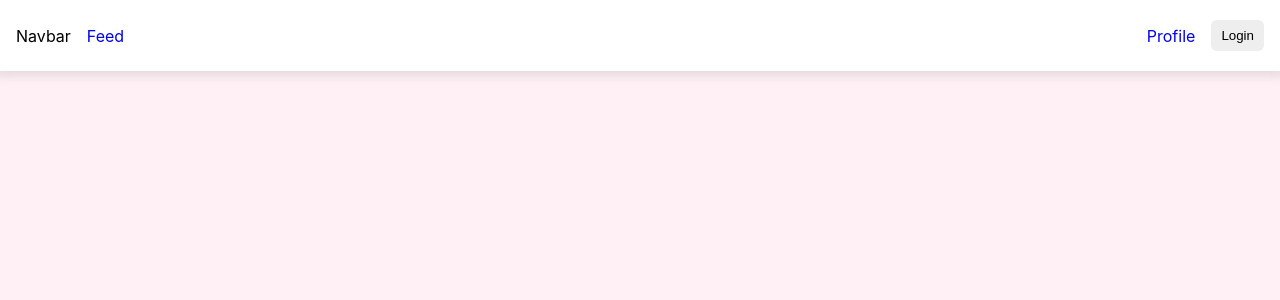
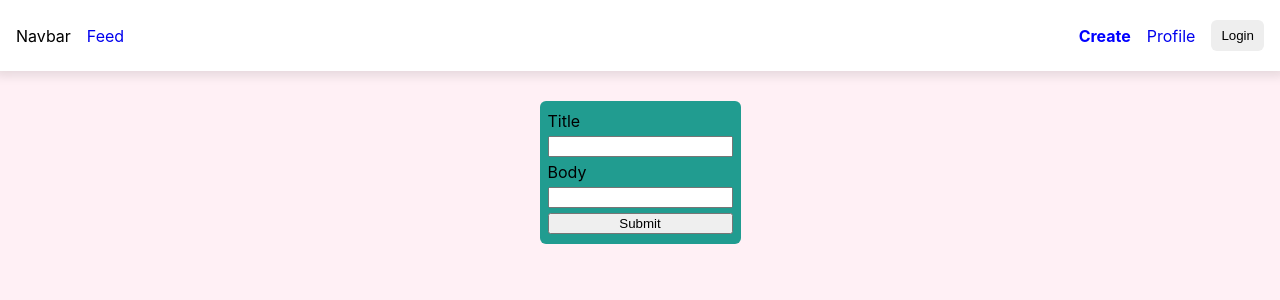
Before and after one commit to bnnnnnogk/my-first-react-app, a React (Vite) app: page /create in a window 1280 px wide. Shown: the top 300 px of the page. Built offline with nearby package versions, Linux system fonts and the light colour scheme; no server answers.

Commit message:
code demo for create

```diff
--- a/src/App.tsx
+++ b/src/App.tsx
@@ -3,6 +3,7 @@ import './App.css'
 import Navbar from './components/Navbar'
 import Home from './pages/Home'
 import Profile from './pages/Profile'
+import Create from './pages/create'
 
 function App() {
   return (
@@ -11,6 +12,7 @@ function App() {
       <Routes>
         <Route path="/" element={<Home />} />
         <Route path="/profile" element={<Profile />} />
+        <Route path="/create" element={<Create />} />
       </Routes>
     </div>
   )
--- a/src/components/Navbar.tsx
+++ b/src/components/Navbar.tsx
@@ -11,6 +11,9 @@ const Navbar = () => {
         </NavLink>
       </div>
       <div className={classes.menu}>
+        <NavLink className={({ isActive }) => (isActive ? classes.active : classes.inactive)} to="/create">
+          Create
+        </NavLink>
         <NavLink className={({ isActive }) => (isActive ? classes.active : classes.inactive)} to="/profile">
           Profile
         </NavLink>
@@ -19,4 +22,5 @@ const Navbar = () => {
     </nav>
   )
 }
+
 export default Navbar
--- /dev/null
+++ b/src/pages/Create.module.css
@@ -0,0 +1,11 @@
+.postForm {
+  display: flex;
+  flex-direction: column;
+  width: max-content;
+  height: auto;
+  background-color: #219c90;
+
+  padding: 10px 8px;
+  border-radius: 6px;
+  gap: 5px;
+}
--- a/src/pages/Create.tsx
+++ b/src/pages/Create.tsx
@@ -0,0 +1,42 @@
+import { FormEvent, useState } from 'react'
+import usePosts from '../hooks/usePosts'
+// import classes from './Navbar.module.css'
+import classes from './Create.module.css'
+
+const Create = () => {
+  const { isLoading, isSubmitting, createPost } = usePosts()
+  const [newTitle, setNewTitle] = useState<string>('')
+  const [newBody, setNewBody] = useState<string>('')
+
+  const handleSubmit = async (e: FormEvent) => {
+    e.preventDefault()
+
+    try {
+      await createPost(newTitle, newBody)
+
+      setNewTitle('')
+      setNewBody('')
+    } catch (err) {
+      console.error(err)
+    }
+  }
+
+  if (isLoading) return <h1>Loading...</h1>
+
+  return (
+    <div className={classes.feedContainer}>
+      <form className={classes.postForm} onSubmit={handleSubmit}>
+        <label>Title</label>
+        <input type="text" value={newTitle} onChange={(e) => setNewTitle(e.target.value)} required />
+        <label>Body</label>
+        <input type="text" value={newBody} onChange={(e) => setNewBody(e.target.value)} required />
+
+        <button type="submit" disabled={isSubmitting}>
+          {isSubmitting ? 'Submitting...' : 'Submit'}
+        </button>
+      </form>
+    </div>
+  )
+}
+
+export default Create
--- a/src/pages/Home.tsx
+++ b/src/pages/Home.tsx
@@ -1,41 +1,11 @@
-import { FormEvent, useState } from 'react'
-import usePosts from '../hooks/usePosts'
 import classes from './Home.module.css'
 import Post from '../components/Post'
+import usePosts from '../hooks/usePosts'
 
 const Home = () => {
-  const { posts, isLoading, isSubmitting, createPost } = usePosts()
-  const [newTitle, setNewTitle] = useState<string>('')
-  const [newBody, setNewBody] = useState<string>('')
-
-  const handleSubmit = async (e: FormEvent) => {
-    e.preventDefault()
-
-    try {
-      await createPost(newTitle, newBody)
-
-      setNewTitle('')
-      setNewBody('')
-    } catch (err) {
-      console.error(err)
-    }
-  }
-
-  if (isLoading) return <h1>Loading...</h1>
+  const { posts } = usePosts()
 
   return (
-    <div className={classes.container}>
-      <form className={classes.postForm} onSubmit={handleSubmit}>
-        <label>Title</label>
-        <input type="text" value={newTitle} onChange={(e) => setNewTitle(e.target.value)} required />
-        <label>Body</label>
-        <input type="text" value={newBody} onChange={(e) => setNewBody(e.target.value)} required />
-
-        <button type="submit" disabled={isSubmitting}>
-          {isSubmitting ? 'Submitting...' : 'Submit'}
-        </button>
-      </form>
-
     <div className={classes.feedContainer}>
       <h2>Feed</h2>
       {posts &&
@@ -43,7 +13,6 @@ const Home = () => {
           return <Post key={post.id} post={post} />
         })}
     </div>
-    </div>
   )
 }
 
```
Lines whose indentation alone changed are shown as unchanged.
